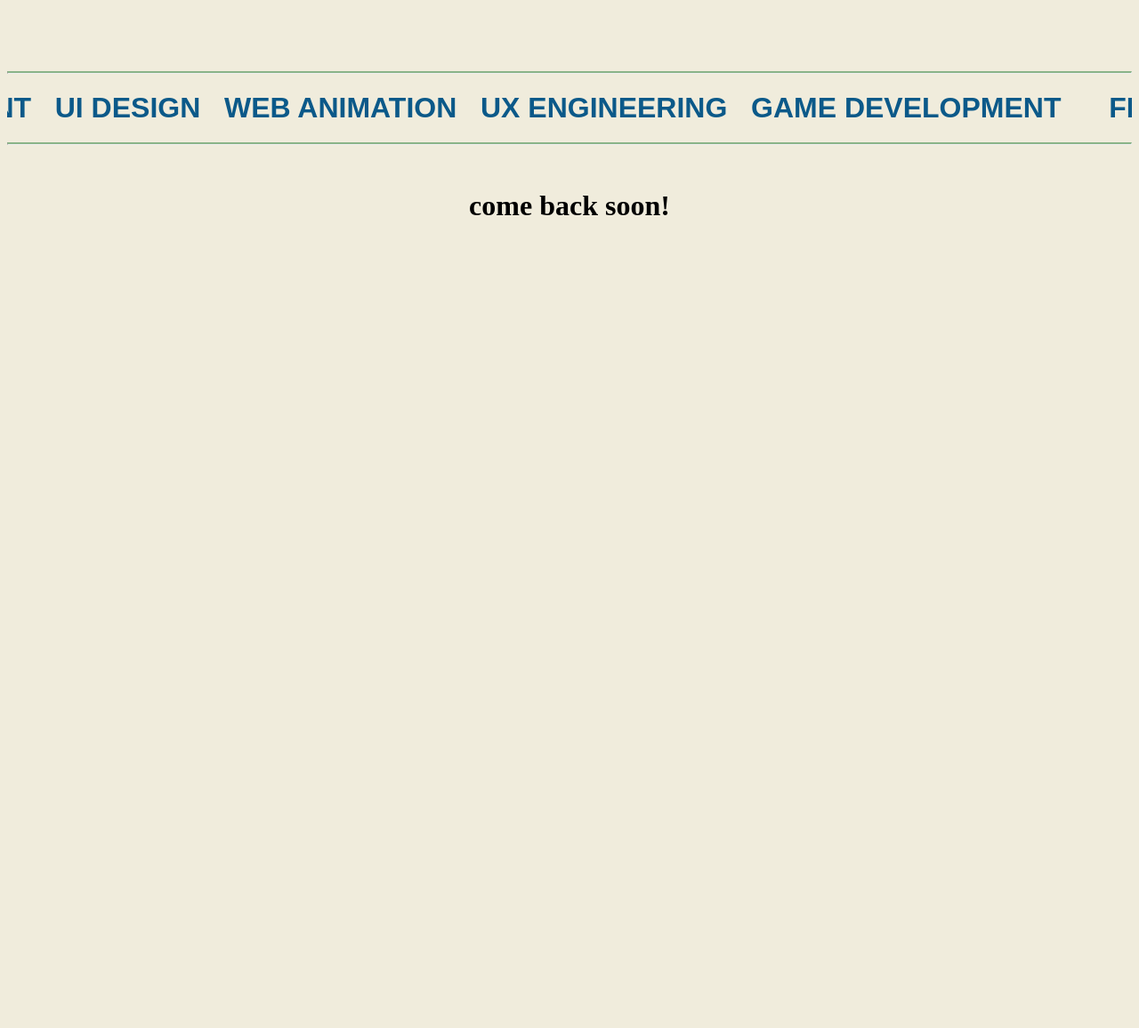
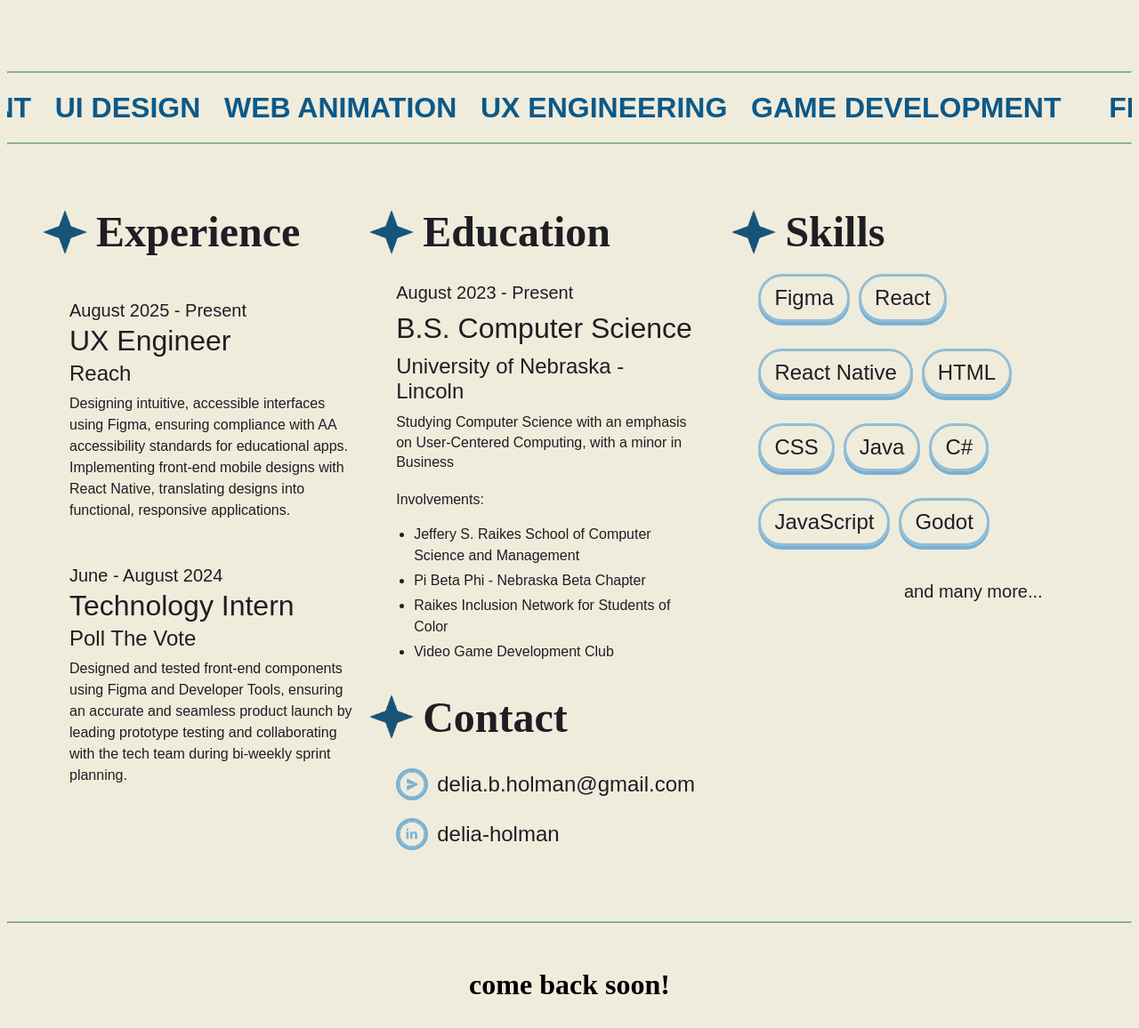
Before and after one commit to 8lairrr/8lairrr.github.io, a plain HTML site: page index.html in a window 1280 px wide. Shown: the part 646-1802 px from the top of the page at 89% size. Before the commit the page ends 946 px from the top, so only its background shows below. Drawn offline with Linux system fonts and the light colour scheme; grey boxes are pictures that could not be loaded; a web font is replaced by a local one.

Commit message:
info section complete

```diff
--- a/index.html
+++ b/index.html
@@ -43,9 +43,13 @@
 
     <hr>
 
-    <!-- <div class="info-section">
-        <div class="experience">
-            <div id="reach">
+    <div class="info-section">
+        <div class="experience-section">
+            <div class="section-title">
+                <img src="assets/star.png">
+                <h1>Experience</h1>
+            </div>
+            <div id="reach" class="experience">
                 <h3>August 2025 - Present</h3>
                 <h1>UX Engineer</h1>
                 <h2>Reach</h2>
@@ -55,7 +59,7 @@
                     with React Native, translating designs into functional,
                     responsive applications.</p>
             </div>
-            <div id="ptv">
+            <div id="ptv" class="experience">
                 <h3>June - August 2024</h3>
                 <h1>Technology Intern</h1>
                 <h2>Poll The Vote</h2>
@@ -68,7 +72,14 @@
         </div>
 
         <div class="center-col">
+            <div class="section-title">
+                <img src="assets/star.png">
+                <h1>Education</h1>
+            </div>
             <div class="education">
+                <h3>August 2023 - Present</h3>
+                <h1>B.S. Computer Science</h1>
+                <h2>University of Nebraska - Lincoln</h2>
                 <p>Studying Computer Science with an emphasis on User-Centered
                     Computing, with a minor in Business</p>
                 <p>Involvements:</p>
@@ -79,16 +90,26 @@
                     <li>Video Game Development Club</li>
                 </ul>
             </div>
+            <div class="section-title">
+                <img src="assets/star.png">
+                <h1>Contact</h1>
+            </div>
             <div class="contact">
-                <div>
+                <div class="contact-form">
                     <img src="assets/email.png">
                     <p>delia.b.holman@gmail.com</p>
                 </div>
-                <div>
+                <div class="contact-form">
                     <img src="assets/linkedin.png">
                     <p>delia-holman</p>
                 </div>
             </div>
+        </div>
+
+        <div class="skills-section">
+            <div class="section-title">
+                <img src="assets/star.png">
+                <h1>Skills</h1>
             </div>
 
             <div class="skills">
@@ -105,8 +126,9 @@
                 <p id="more-skills">and many more...</p>
             </div>
         </div>
+    </div>
 
-    <hr> -->
+    <hr>
 
     <div class="projects">
         <h1 id="temp-text">come back soon!</h1>
--- a/styles.css
+++ b/styles.css
@@ -31,19 +31,19 @@ body {
 }
 
 .welcome-text h1 {
-    font-family: "Aclonica";
+    font-family: "Aclonica", sans-serif;
     font-size: 60px;
     color: #1E1E24;
 }
 
 .welcome-text h2 {
-    font-family: "Inclusive Sans";
+    font-family: "Inclusive Sans", sans-serif;
     font-size: 50px;
     color: #1E1E24;
 }
 
 .welcome-text h3 {
-    font-family: "Inclusive Sans";
+    font-family: "Inclusive Sans", sans-serif;
     font-size: 28px;
     color: #1E1E24;
 }
@@ -91,9 +91,221 @@ hr {
     }
 }
 
+.info-section {
+    display: flex;
+    margin: 20px;
+    margin-top: 40px;
+    margin-bottom: 40px;
+}
+
+.section-title {
+    display: flex;
+    align-items: center;
+}
+
+.section-title img {
+    width: 50px;
+    height: 50px;
+}
+
+.section-title h1 {
+    font-size: 48px;
+    font-family: "Aclonica", sans serif;
+    padding: 10px;
+    color: #1E1E24;
+    margin-top: 0;
+    margin-bottom: 0;
+}
+
+.experience-section {
+    width: 30%;
+    padding: 20px;
+    display: flex;
+    flex-direction: column;
+    gap: 30px;
+    box-sizing: border-box;
+}
+
+.experience {
+    width: 100%;
+    max-width: 375px;
+    display: flex;
+    flex-direction: column;
+    justify-content: flex-start;
+    font-family: "Inclusive Sans", sans-serif;
+    color: #1E1E24;
+    box-sizing: border-box;
+    padding: 10px 0;
+    margin-left: 30px;
+}
+
+.experience h3 {
+    font-size: 20px;
+    font-weight: 400;
+    margin: 0 0 4px 0;
+    text-align: left;
+}
+
+.experience h1 {
+    font-size: 32px;
+    font-weight: 400;
+    margin: 0 0 4px 0;
+    text-align: left;
+}
+
+.experience h2 {
+    font-size: 24px;
+    font-weight: 400;
+    margin: 0 0 8px 0;
+    text-align: left;
+}
+
+.experience p {
+    font-size: 16px;
+    font-weight: 400;
+    line-height: 1.5;
+    text-align: left;
+    margin: 0;
+    width: 100%;
+    max-width: 361px;
+}
+
+.center-col {
+    width: 30%;
+    padding: 20px;
+    display: flex;
+    flex-direction: column;
+    gap: 20px;
+}
+
+.education {
+    display: flex;
+    flex-direction: column;
+    gap: 10px;
+    font-family: "Inclusive Sans", sans-serif;
+    color: #1E1E24;
+    box-sizing: border-box;
+    margin-left: 30px;
+}
+
+.education h3 {
+    font-size: 20px;
+    font-weight: 400;
+    margin: 0;
+    text-align: left;
+}
+
+.education h1 {
+    font-size: 32px;
+    font-weight: 400;
+    margin: 0;
+    text-align: left;
+  }
+
+.education h2 {
+    font-size: 24px;
+    font-weight: 400;
+    margin: 0;
+    text-align: left;
+}
+
+.education p {
+    font-size: 16px;
+    font-weight: 400;
+    line-height: 1.4;
+    margin: 0;
+    text-align: left;
+}
+
+.education p:nth-of-type(2) {
+    margin-top: 10px;
+    font-weight: 500;
+}
+
+.education ul {
+    margin: 5px 0 0 20px;
+    padding: 0;
+    font-size: 16px;
+    line-height: 1.5;
+}
+
+.education li {
+    margin-bottom: 4px;
+}
+
+.contact {
+    margin-top: 0;
+    padding-top: 0;
+    font-family: "Inclusive Sans", sans-serif;
+    color: #1E1E24;
+}
+
+.contact-form {
+    flex-direction: row;
+    display: flex;
+    align-items: center;
+    gap: 10px;
+    margin-left: 30px;
+    margin-bottom: 20px;
+}
+
+.contact div img {
+    width: 30px;
+    height: 30px;
+    border: 3px solid #77B1D4;
+    border-radius: 50%;
+    object-fit: cover;
+}
+
+.contact div p {
+    font-size: 24px;
+    margin: 0;
+}
+
+.skills-section {
+    width: 30%;
+    padding: 20px;
+    gap: 30px;
+    box-sizing: border-box;
+}
+
+.skills {
+    display: flex;
+    flex-wrap: wrap;
+    gap: 10px;
+    width: 100%;
+    max-width: 375px;
+    font-family: "Inclusive Sans", sans-serif;
+    color: #1E1E24;
+    box-sizing: border-box;
+    padding: 10px 0;
+    margin-left: 30px;
+}
+
+.skills h2 {
+    display: inline-block;
+    padding: 10px 15px;
+    border-radius: 50px;
+    font-family: "Aclonica", sans-serif;
+    font-size: 24px;
+    font-weight: 400;
+    border: 3px solid #77b0d4c5;
+    box-shadow: 0 4px 0 0 #77B1D4;
+    padding-left: 15px;
+    padding-right: 15px;
+    margin-top: 0;
+}
+
+#more-skills {
+    font-size: 20px;
+    width: 100%;
+    margin-top: 10px;
+    margin-left: 50%;
+}
+
 #temp-text {
     font-size: 48;
-    font-family: "Inclusive Sans";
+    font-family: "Inclusive Sans", sans serif;
     display: flex;
     justify-content: center;
     margin: 50px;
```
Lines whose indentation alone changed are shown as unchanged.
